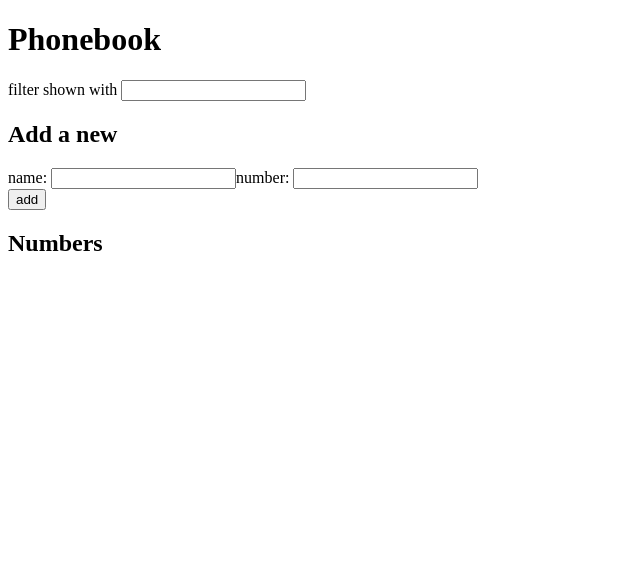
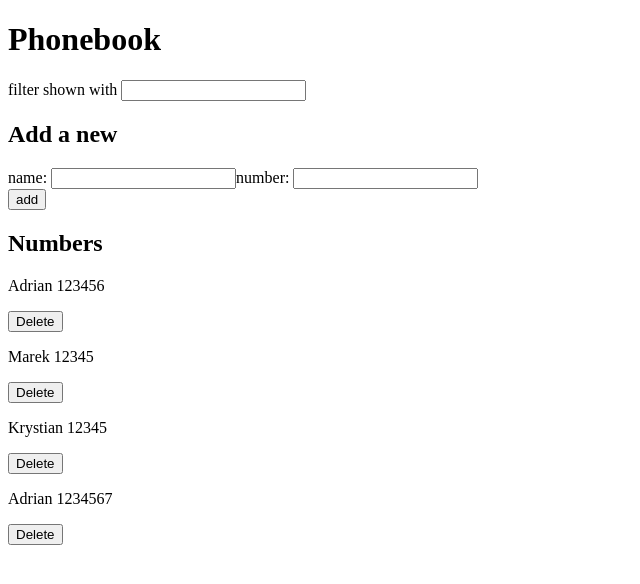
Before and after one commit to krzysztofdymicki/Full-Stack-Open-2021, a React (Create React App) app in the folder part2/phonebook/: page / in a window 1280 px wide. Shown: the top 584 px of the page, without its empty margins (0-640 px from the left). Built offline with nearby package versions, Linux system fonts and the light colour scheme; data requests are answered from the project's data file.

Commit message:
part2d finished

```diff
--- a/part2/phonebook/db.json
+++ b/part2/phonebook/db.json
@@ -1,3 +1,24 @@
 {
-  "persons": []
+  "persons": [
+    {
+      "name": "Adrian",
+      "number": "123456",
+      "id": 1
+    },
+    {
+      "name": "Marek",
+      "number": "12345",
+      "id": 2
+    },
+    {
+      "name": "Krystian",
+      "number": "12345",
+      "id": 3
+    },
+    {
+      "name": "Adrian ",
+      "number": "1234567",
+      "id": 4
+    }
+  ]
 }
--- a/part2/phonebook/src/App.js
+++ b/part2/phonebook/src/App.js
@@ -21,15 +21,25 @@ const App = () => {
 
   const handleSubmit = (event) => {
     event.preventDefault()
-    if (!persons.find(p => p.name === newName))
+    if (!persons.find(p => p.name === newName || p.number === newNumber))
     {const newObject = {
       name: newName,
       number: newNumber
     }
     personServices.addPerson(newObject)
-                                      .then(newPerson => setPersons(persons.concat(newPerson)))
-    setNewName('')}
-    else window.alert(`${newName} already exists`)
+                                      .then(newPerson => setPersons(persons.concat(newPerson)))}
+    else if (persons.find(p => p.name === newName && p.number === newNumber)) window.alert(`${newName} with the number ${newNumber} already exists`)
+    else {
+      const personToUpdate = persons.find(p => p.name === newName || p.number === newNumber)
+      const updatedPerson = { name: newName, number: newNumber }
+      if(window.confirm(`Do you really want to update person ${personToUpdate.name} ${personToUpdate.number} with ${updatedPerson.name} ${updatedPerson.number} ?`)) {
+        personServices
+                      .updatePerson(personToUpdate.id,updatedPerson)
+                      .then(response => setPersons(persons.map(p => p.id === response.id ? response : p)))
+      }
+    }
+    setNewName('')
+    setNewNumber('')
   }
 
   const handleNameChange = (event) => {
--- a/part2/phonebook/src/services/persons.js
+++ b/part2/phonebook/src/services/persons.js
@@ -17,9 +17,15 @@ const addPerson = (newPerson) => {
 const deletePerson = (id) => {
     return axios
                 .delete(`${baseUrl}/${id}`)
-                .then(response => console.log(response))
+                .then(response => response.data)
 }
 
-const exp = { getAll, addPerson, deletePerson }
+const updatePerson = (id, updatedPerson) => {
+    return axios
+                .put(`${baseUrl}/${id}`, updatedPerson)
+                .then(response => response.data)
+}
 
-export default exp
+const personServices = { getAll, addPerson, deletePerson, updatePerson }
+
+export default personServices
```
